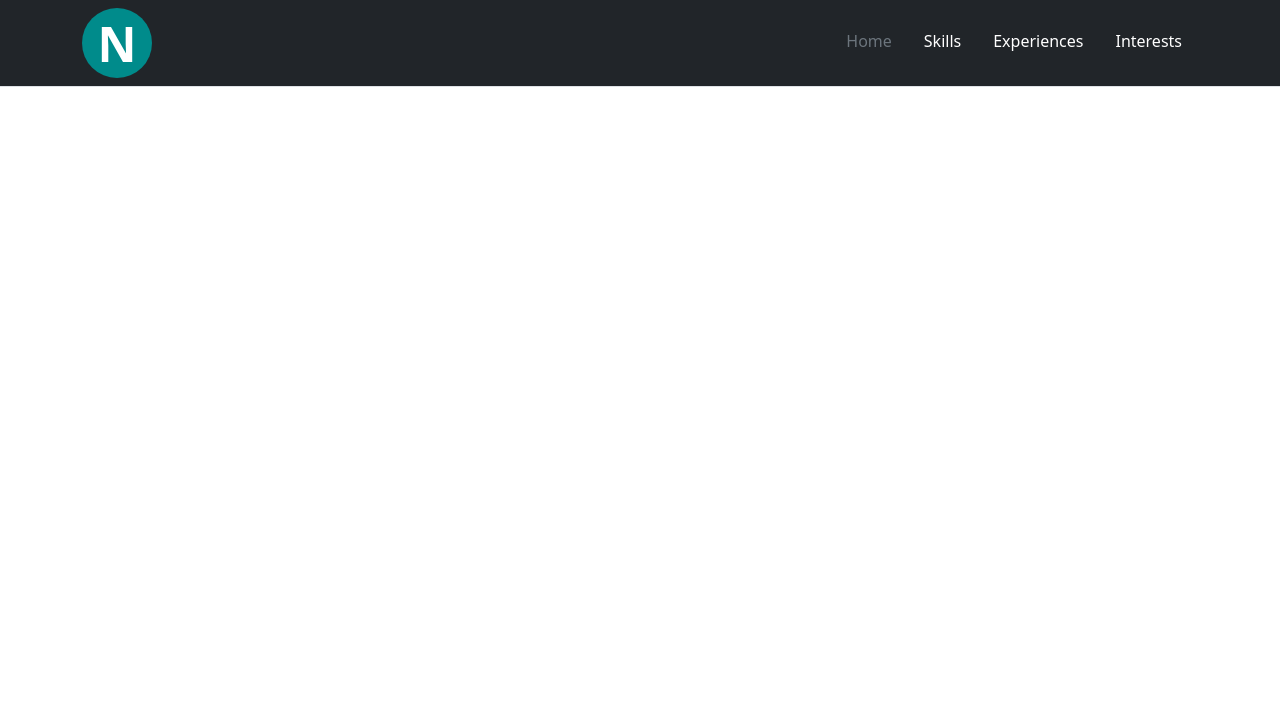
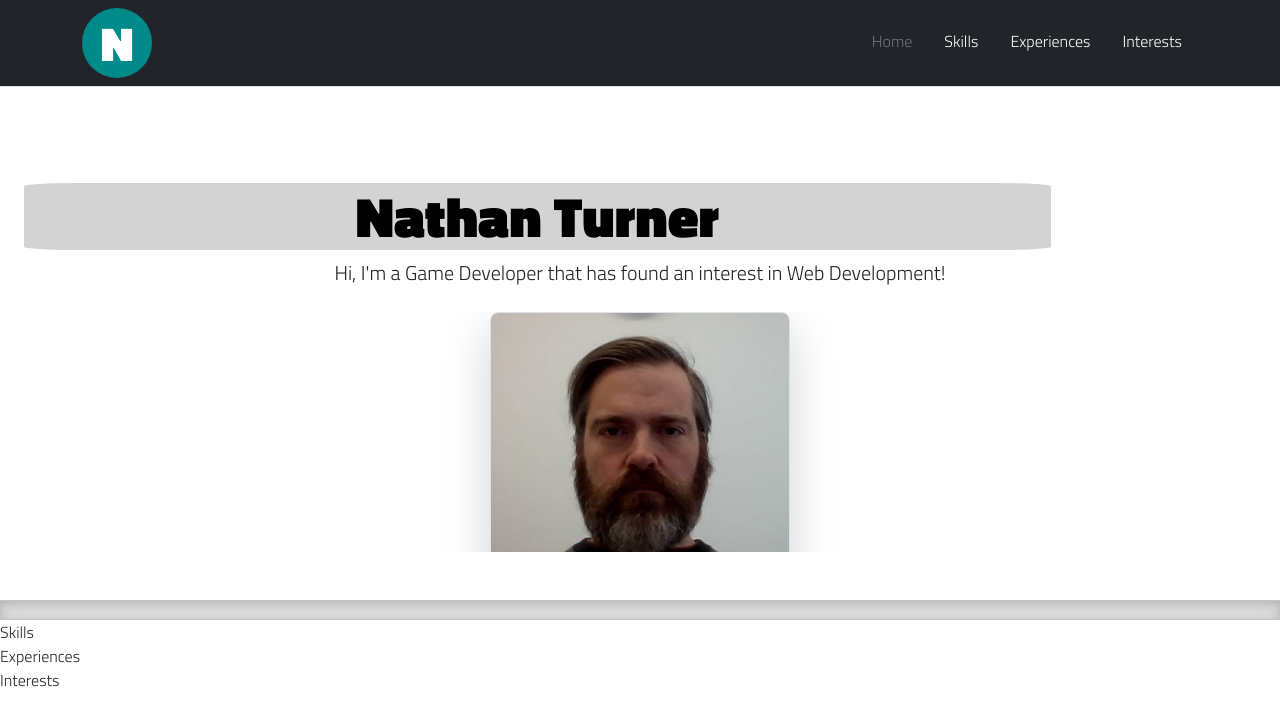
Before and after one commit to astral451/web-dev-bootcamp-capstone02, a plain HTML site: page index.html in a window 1280 px wide. Drawn offline with nearby package versions, Linux system fonts and the light colour scheme.

Commit message:
Flushing out self, and started skills

```diff
--- a/css/style.css
+++ b/css/style.css
@@ -1,8 +1,25 @@
+
+* {
+    font-family:'Titillium Web',sans-serif ;
+}
+
+p {
+    font-weight:300;
+}
 
 
-p {
-    background-color: grey;
-    font-size: 2em;
+.b-example-divider {
+    width: 100%;
+    height: 1.25rem;
+    background-color: rgba(0, 0, 0, .1);
+    border: solid rgba(0, 0, 0, .15);
+    border-width: 1px 0;
+    box-shadow: inset 0 0.5em 1.5em rgba(0, 0, 0, .1), inset 0 0.125em 0.5em rgba(0, 0, 0, .15);
+}
+
+.Name {
+    background-color: lightgray;
+    border-radius:5%
 }
 
 .circle{
--- a/index.html
+++ b/index.html
@@ -4,7 +4,12 @@
     <meta charset="UTF-8">
     <meta name="viewport" content="width=device-width, initial-scale=1.0">
     <title>Nathan Turner Resume</title>
+    <link rel="preconnect" href="https://fonts.googleapis.com">
+    <link rel="preconnect" href="https://fonts.gstatic.com" crossorigin>
+    <link href="https://fonts.googleapis.com/css2?family=Titillium+Web:wght@300;900&display=swap" rel="stylesheet">
+
     <link rel="stylesheet" href="./css/style.css">
+
 </head>
 <body>
     <header>
@@ -23,17 +28,17 @@
                   </a>
                 </li>
                 <li>
-                  <a href="#" class="nav-link text-white bi d-block mx-auto mb-1">
+                  <a href="#Skills" class="nav-link text-white bi d-block mx-auto mb-1">
                     Skills
                   </a>
                 </li>
                 <li>
-                  <a href="#" class="nav-link text-white">
+                  <a href="#Experiences" class="nav-link text-white">
                     Experiences
                   </a>
                 </li>
                 <li>
-                  <a href="#" class="nav-link text-white">
+                  <a href="#Interests" class="nav-link text-white">
                     Interests
                   </a>
                 </li>
@@ -41,9 +46,35 @@
             </div>
           </div>
         </div>
-      </header>
+    </header>
+
+    <div class="px-4 pt-5 my-5 text-center">
+        <h1 class="Name display-4 col-lg-10 fw-bold text-body-emphasis">Nathan Turner</h1>
+        <div class="col-lg-6 mx-auto">
+          <p class="lead mb-4">Hi, I'm a Game Developer that has found an interest in Web Development!</p>
+        </div>
+        <div class="overflow-hidden" style="max-height: 30vh;">
+          <div class="container px-5">
+            <img src="./images/nate-close.jpg" class="img-fluid border rounded-3 shadow-lg mb-4" alt="Nathan Turner Photo" width="300" height="500" loading="lazy">
+          </div>
+        </div>
+    </div>
+
+    <div class="b-example-divider"></div>
+
+    <div id="Skills">
 
 
+        Skills
+    </div>
+
+    <div id="Experiences">
+        Experiences
+    </div>
+
+    <div id="Interests">
+        Interests
+    </div>
 
     <link href="https://cdn.jsdelivr.net/npm/bootstrap@5.3.2/dist/css/bootstrap.min.css" rel="stylesheet" integrity="sha384-T3c6CoIi6uLrA9TneNEoa7RxnatzjcDSCmG1MXxSR1GAsXEV/Dwwykc2MPK8M2HN" crossorigin="anonymous">
     <script src="https://cdn.jsdelivr.net/npm/bootstrap@5.3.2/dist/js/bootstrap.bundle.min.js" integrity="sha384-C6RzsynM9kWDrMNeT87bh95OGNyZPhcTNXj1NW7RuBCsyN/o0jlpcV8Qyq46cDfL" crossorigin="anonymous"></script>
```
